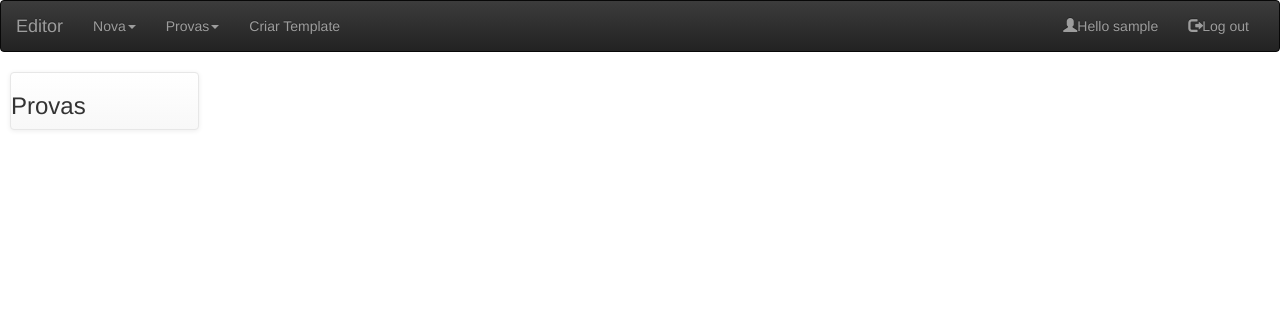
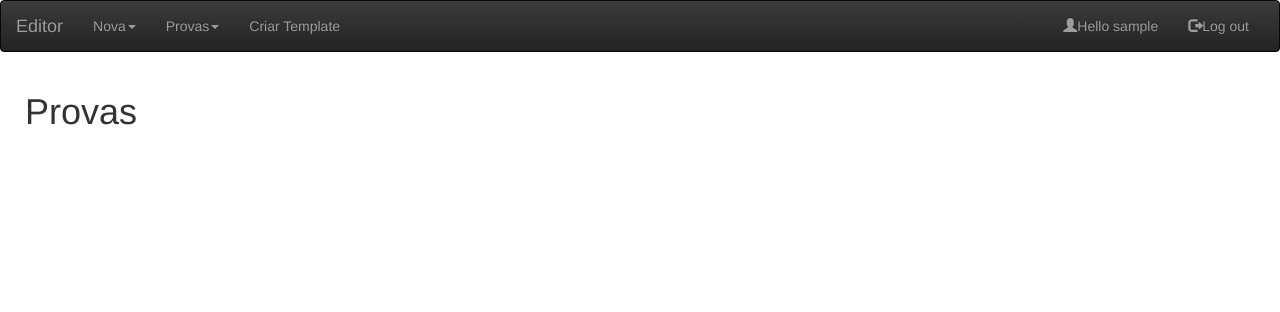
Before and after one commit to aleternis/editor-acessivel, a Django app: page /exam/finished/ in a window 1280 px wide. Shown: the top 312 px of the page. Run offline with Django 3.2, Linux system fonts and the light colour scheme; the visitor is signed in with stand-in values (Sample User, id 1); data that the repository does not hold is empty; some libraries are stand-ins or nearby versions.

Commit message:
Mudando visualizacao do exam list

```diff
--- a/blog/templates/blog/exam_list.html
+++ b/blog/templates/blog/exam_list.html
@@ -5,46 +5,33 @@
 
 
 
-<div class="menulateral">
-	<div class="row">
-		<div class="col-sm-3">
-			<div class="sidebar-nav">
-				<div class="navbar navbar-default" role="navigation">
-					<div class="navbar-header">
-						<button type="button" class="navbar-toggle" data-toggle="collapse" data-target=".sidebar-navbar-collapse">
-							<span class="sr-only">Toggle navigation</span>
-							<span class="icon-bar"></span>
-							<span class="icon-bar"></span>
-							<span class="icon-bar"></span>
-						</button>
-						<span class="visible-xs navbar-brand">Sidebar menu</span>
-					</div>
-					<div class="navbar-collapse collapse sidebar-navbar-collapse">
-						<ul class="nav navbar-nav">
-							<li><h3>Provas</h3></li>
+<div class="row">
+	<h1>Provas</h1>
+	{% for exam in exams %}
 
-							{% for exam in exams %}
-							<li><a href="{% url 'blog.views.question_list' pk=exam.pk %}">{{ exam.title }}</a></li>
-							<a class="btn btn-default" href="{% url 'exam_edit' pk=exam.pk %}"><span class="glyphicon glyphicon-pencil"></span></a>
-							{% endfor %}
+	<div class="col-sm-6 col-md-4">
+		<div class="thumbnail">
+			<div class="caption">
+				<h3>{{ exam.title }}</a></h3>
+				<p>{{exam.questions_done}}/{{exam.total_questions}} questões concluídas</p>
+				<p>Existe redacao?</p>
+				<p>Completa?</p>
+				<p>Mais inforacoes</p>
 
-						</ul>
-					</div><!--/.nav-collapse -->
-				</div>
+				<p><a href="{% url 'blog.views.question_list' pk=exam.pk %}" class="btn btn-default" role="button">Vizualizar</a>
+					<a class="btn btn-default" href="{% url 'exam_edit' pk=exam.pk %}"><span class="glyphicon glyphicon-pencil"></span></a>
+				</p>
 			</div>
 		</div>
-		<div class="col-sm-9">
-		</div>
-		<div class ="content">
+	</div>
 
-
-		</div>
-
-	</div>
+	{% endfor %}
 
 </div>
 
 
 
 
+
+
 {% endblock content %}
```
